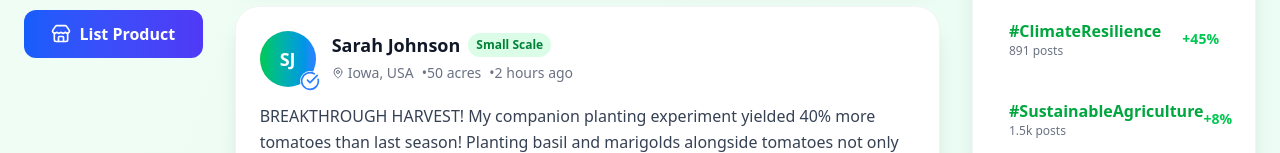
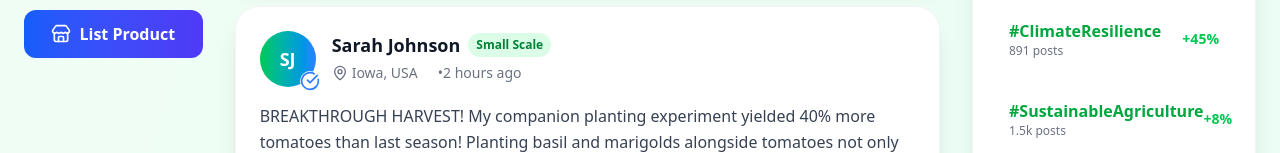
Before and after one commit to Pero4l/FARM_CHAIN_FRONTEND, a Next.js app: page / in a window 1280 px wide. Both pictures are taken after a click on the button "Feed". Shown: the part 514-667 px from the top of the page. Built offline with nearby package versions, Linux system fonts and the light colour scheme.

Commit message:
still editing the post card

```diff
--- a/app/components/main/farmchain.tsx
+++ b/app/components/main/farmchain.tsx
@@ -173,15 +173,15 @@ const PostCard: React.FC<{ post: Post }> = ({ post }) => (
               </span>
             </div>
 
-            <div className="flex items-center space-x-2 text-sm text-gray-500">
+            <div className="flex items-center space-x-5 text-sm text-gray-500">
               <div className="flex items-center">
-                <MapPin className="w-3 h-3 mr-1" />
+                <MapPin className="w-4 h-4 mr-1 " />
                 {post.location}
               </div>
+
+              {/* <span>{post.farmSize}</span> */}
               •
-              <span>{post.farmSize}</span>
-              •
-              <span>{post.time}</span>
+              <span> {post.time}</span>
             </div>
           </div>
         </div>
```
